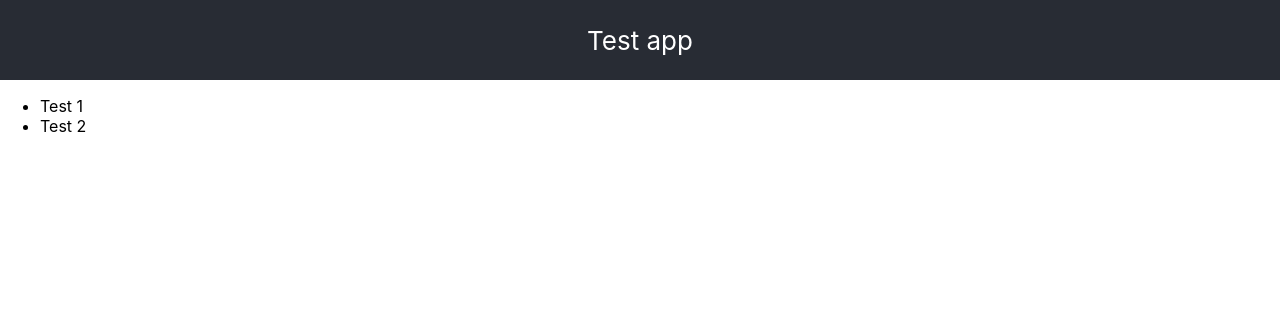
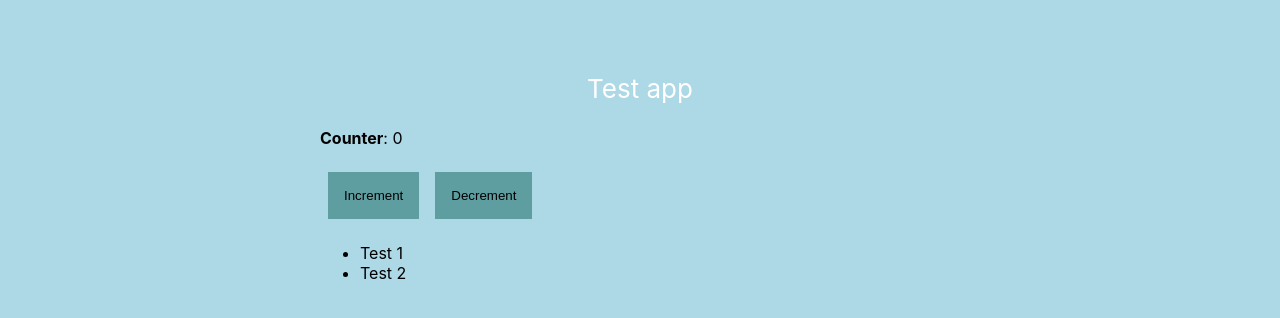
Before and after one commit to 8kto/generic-react-app-for-tests, a React (Create React App) app: page / in a window 1280 px wide. Shown: the top 318 px of the page. Built offline with nearby package versions, Linux system fonts and the light colour scheme.

Commit message:
Test redux store

```diff
--- a/src/App.css
+++ b/src/App.css
@@ -1,9 +1,13 @@
+body {
+  padding: 3rem 25%;
+  background-color: lightblue;
+}
+
 .App {
   text-align: left;
 }
 
 .App-header {
-  background-color: #282c34;
   min-height: 10vh;
   display: flex;
   flex-direction: column;
@@ -16,3 +20,11 @@
 .App-link {
   color: #61dafb;
 }
+
+button{
+  padding: 1rem;
+  background: cadetblue;
+  outline: none;
+  border: darkcyan;
+  margin: 0.5rem;
+}
--- a/src/App.js
+++ b/src/App.js
@@ -1,3 +1,4 @@
+import Counter from './components/Counter'
 import List from './components/List'
 
 import './App.css';
@@ -8,6 +9,7 @@ function App() {
       <header className="App-header">
         Test app
       </header>
+      <Counter />
       <List items={['Test 1', 'Test 2']} />
     </div>
   );
--- /dev/null
+++ b/src/components/Counter.js
@@ -0,0 +1,23 @@
+import { useDispatch, useSelector } from 'react-redux'
+
+import { decrement, increment } from '../features/counter/counterSlice'
+
+function Counter() {
+  const state = useSelector(({ counter }) => counter)
+  const dispatch = useDispatch()
+
+  return (
+    <div className="counter">
+      <strong>Counter</strong>
+      :
+      {' '}
+      {state.value}
+      <p>
+        <button type="button" onClick={() => dispatch(increment(1))}>Increment</button>
+        <button type="button" onClick={() => dispatch(decrement(1))}>Decrement</button>
+      </p>
+    </div>
+  )
+}
+
+export default Counter
--- a/src/components/List.js
+++ b/src/components/List.js
@@ -1,5 +1,5 @@
 function List({ items }) {
-  return <ul>{items.map((v) => <li>{v}</li>)}</ul>
+  return <ul>{items.map((v) => <li key={v}>{v}</li>)}</ul>
 }
 
 export default List
--- a/src/index.js
+++ b/src/index.js
@@ -1,14 +1,18 @@
 import React from 'react';
 import ReactDOM from 'react-dom';
+import { Provider } from 'react-redux'
 
 import App from './App';
 import reportWebVitals from './reportWebVitals';
+import store from './store'
 
 import './index.css';
 
 ReactDOM.render(
   <React.StrictMode>
-    <App />
+    <Provider store={store}>
+      <App />
+    </Provider>
   </React.StrictMode>,
   document.getElementById('root'),
 );
```
